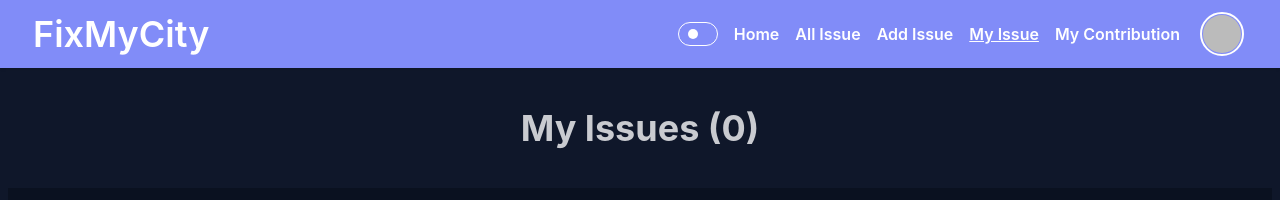
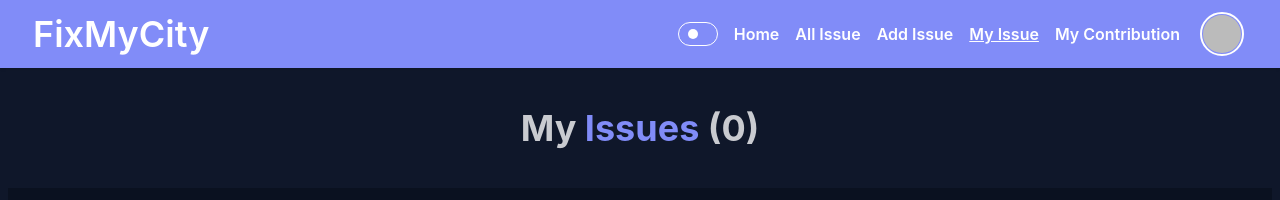
Before and after one commit to joybappy2/community-cleanliness-client, a React (Vite) app: page /my-issue in a window 1280 px wide. Shown: the top 200 px of the page. Built offline with nearby package versions, Linux system fonts and the light colour scheme; no server answers; sample sign-in values are in the browser's storage.

Commit message:
my issue title color changed

```diff
--- a/src/pages/My_Issue.jsx
+++ b/src/pages/My_Issue.jsx
@@ -120,7 +120,7 @@ const My_Issue = () => {
         ) : (
           <div>
             <h2 className="text-3xl md:text-4xl font-bold text-center mb-10">
-              My Issues ({myIssues.length})
+              My <span className="text-secondary">Issues </span>({myIssues.length})
             </h2>
 
             <div className="overflow-x-auto">
```
